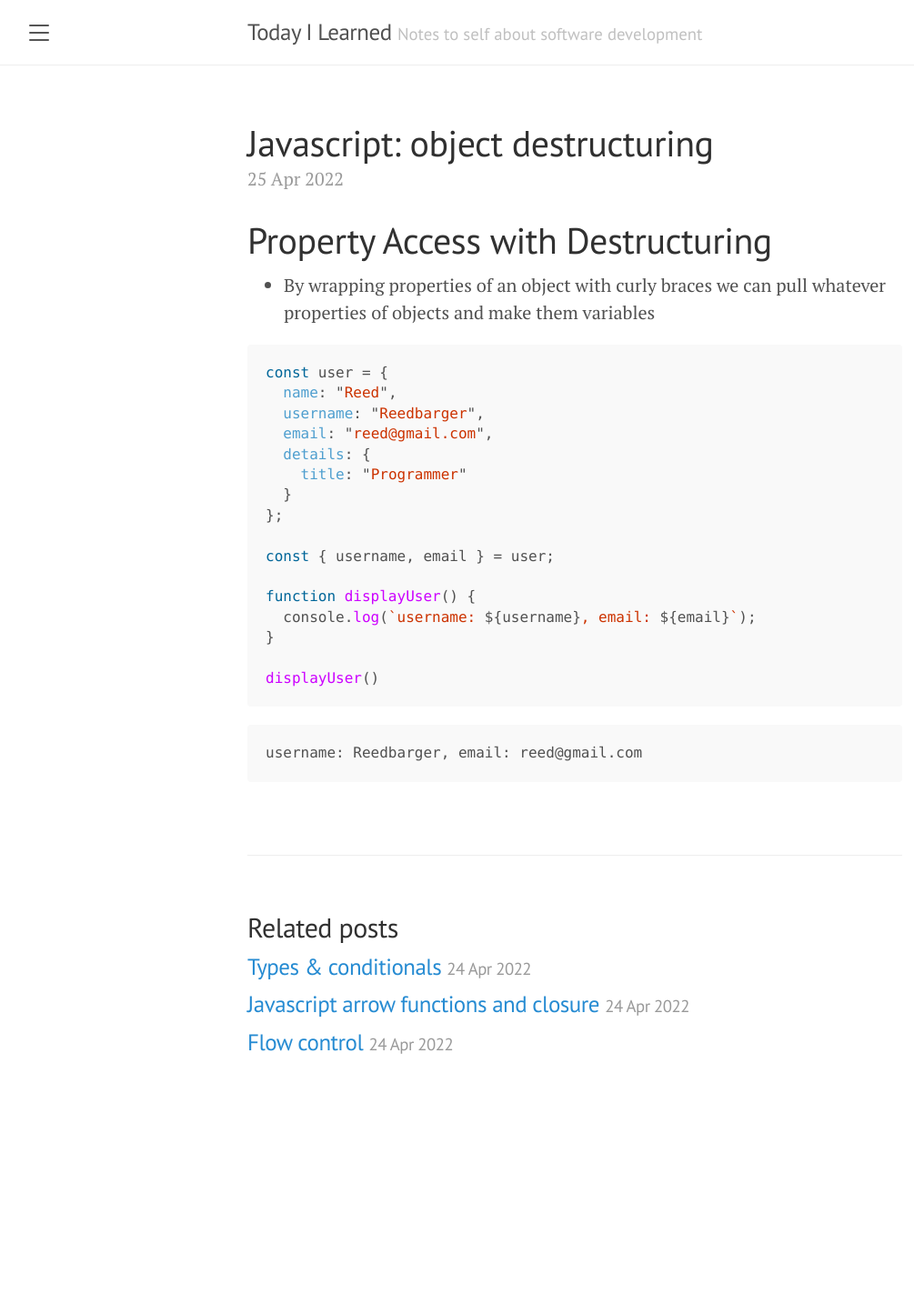
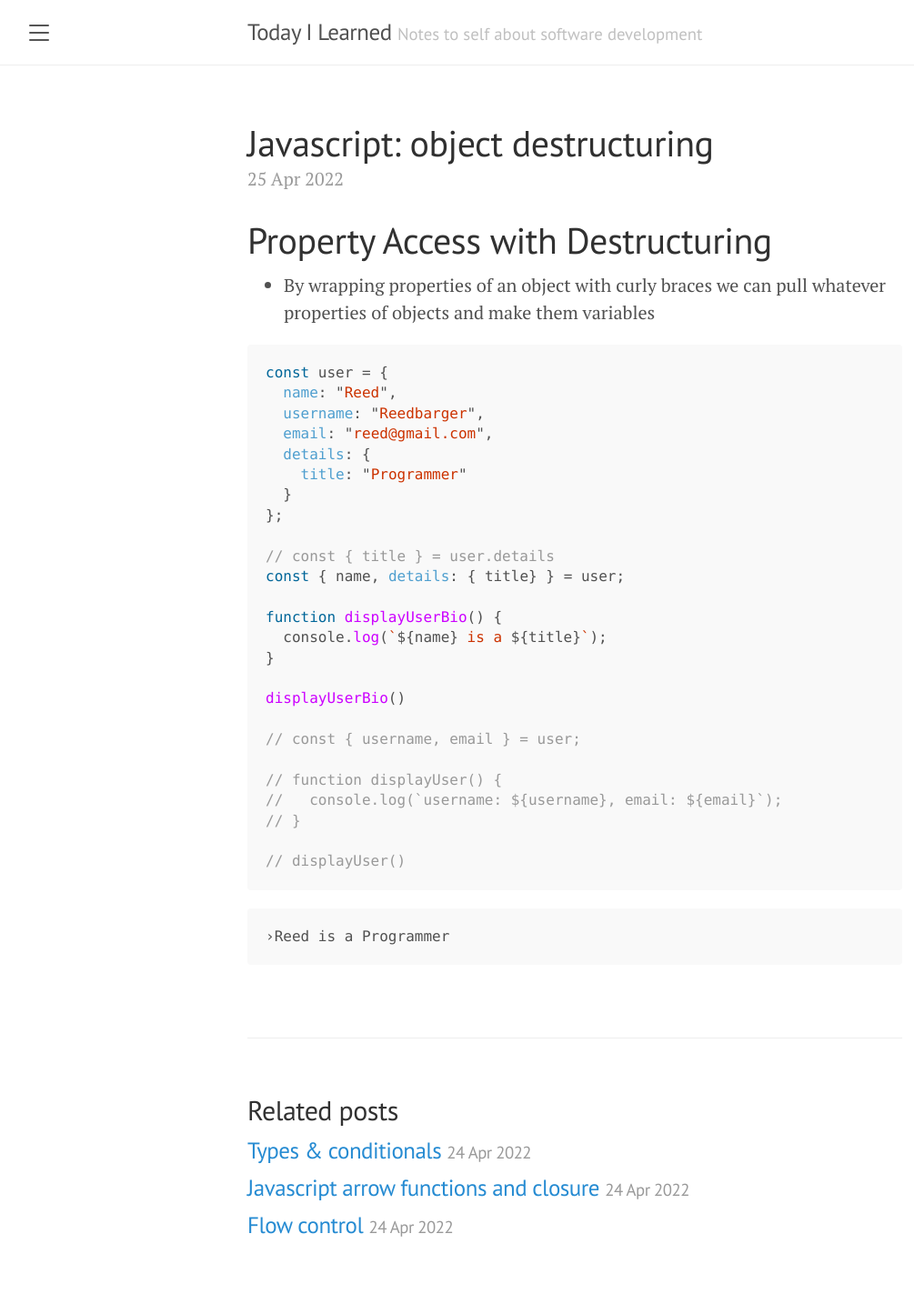
Before and after one commit to KevinDelaFuente/til, a Jekyll site: the page built from _posts/2022-04-25-JavaScript: Object Destructuring.md, in a window 1280 px wide. Shown: the whole page at 91% size, without its empty margins (8-1013 px from the left). Built offline with Jekyll 4.4.1, drawn with Linux system fonts in a browser that asks for light colours; our own code applies the rules of GitHub Pages for plain Markdown files; before the commit the page ends 1222 px from its top, so only the background shows below that.

Commit message:
Update 2022-04-25-JavaScript: Object Destructuring.md

````diff
--- a/_posts/2022-04-25-JavaScript: Object Destructuring.md
+++ b/_posts/2022-04-25-JavaScript: Object Destructuring.md
@@ -12,14 +12,23 @@ const user = {
   }
 };
 
-const { username, email } = user;
+// const { title } = user.details
+const { name, details: { title} } = user;
 
-function displayUser() {
-  console.log(`username: ${username}, email: ${email}`);
+function displayUserBio() {
+  console.log(`${name} is a ${title}`);
 }
 
-displayUser()
+displayUserBio()
+
+// const { username, email } = user;
+
+// function displayUser() {
+//   console.log(`username: ${username}, email: ${email}`);
+// }
+
+// displayUser()
 ```
 ```
-username: Reedbarger, email: reed@gmail.com
+›Reed is a Programmer
 ```
````
